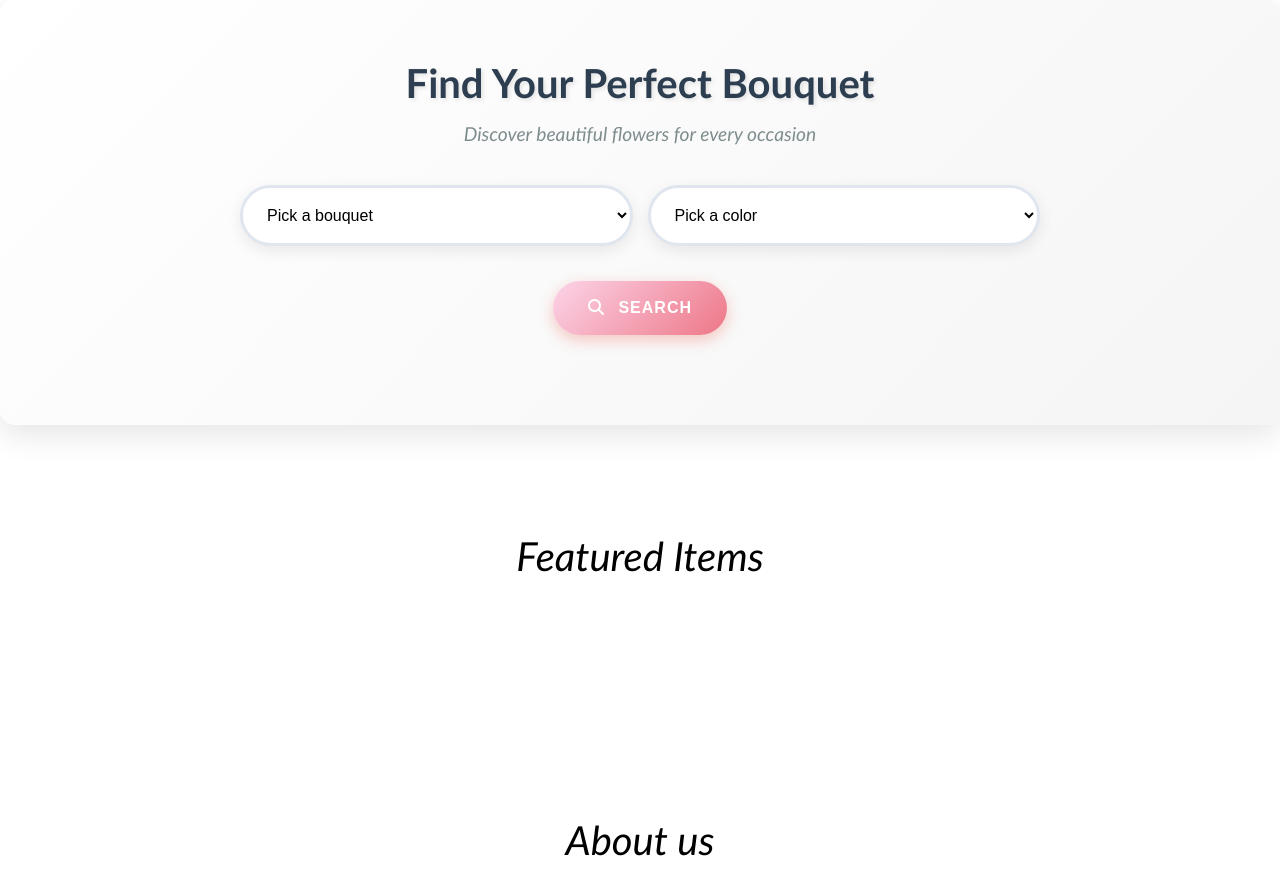
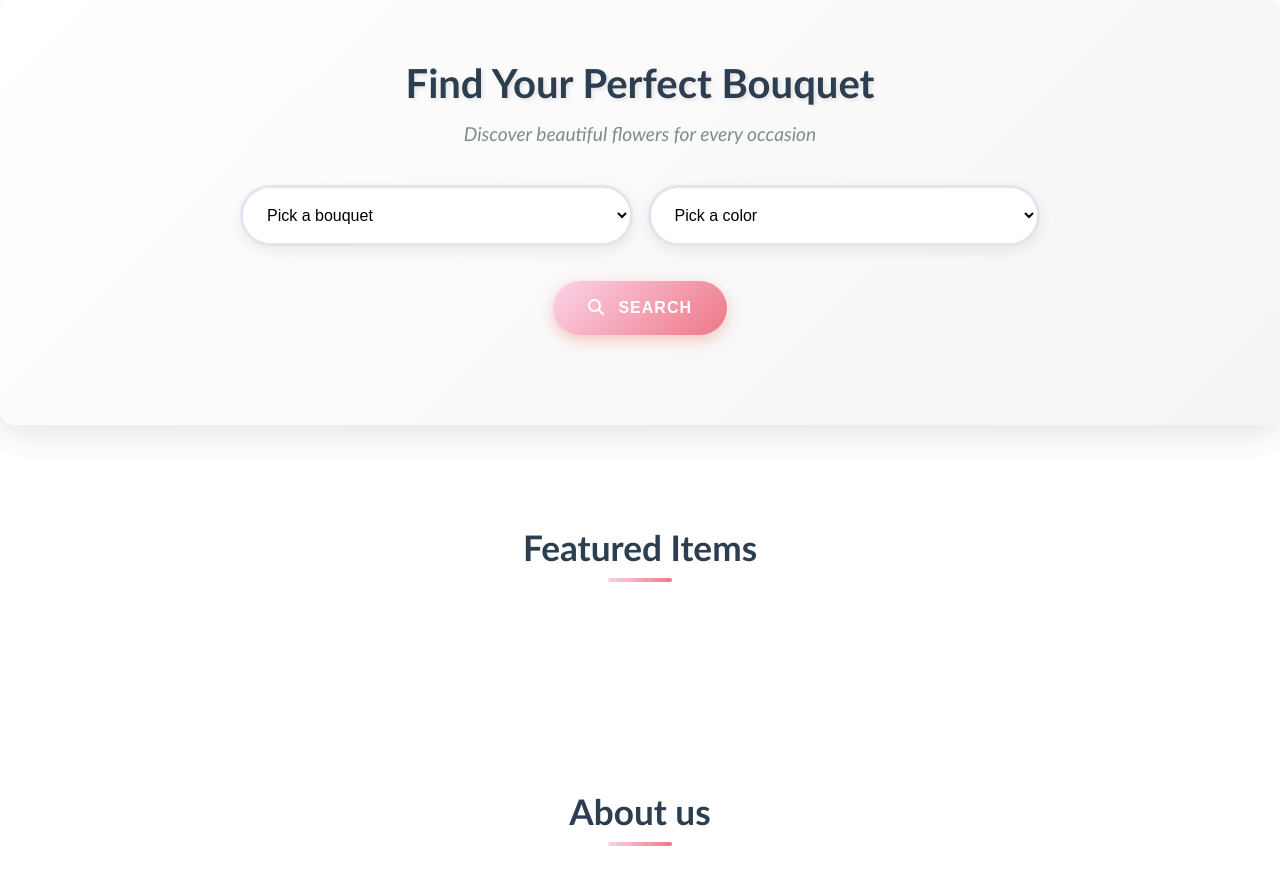
Before and after one commit to Sanduni204/mer-florist-website, a PHP site: page /mer_ecommerce/1home.php in a window 1280 px wide. Shown: the part 669-1554 px from the top of the page. Run offline with PHP 8.4, Linux system fonts and the light colour scheme; data that the repository does not hold is empty.

Commit message:
Fix:topic errors in home page

```diff
--- a/1style.css
+++ b/1style.css
@@ -879,31 +893,47 @@
 }
 .sub{
     text-align: center;
-    padding-top: 30px;
-    padding-bottom: 30px;
-    font-size: 40px;
-    font-style: italic;
+    margin: 24px 0 12px;
+    padding: 0;
+    font-size: clamp(1.6rem, 1.2rem + 1.5vw, 2.2rem);
+    font-style: normal;
     font-variant: unset;
     font-family: 'Gill Sans', 'Gill Sans MT', Calibri, 'Trebuchet MS', sans-serif;
-    font-weight: 100;
-    color: #000000;
-    height: 100px;
-    width: 100%;
+    font-weight: 600;
+    line-height: 1.2;
+    color: #2c3e50;
+}
+.sub::after {
+    content: "";
+    display: block;
+    width: 64px;
+    height: 4px;
+    margin: 10px auto 0;
+    border-radius: 2px;
+    background: linear-gradient(135deg, #fcd4e8 0%, #ed7787 100%);
 }
 .sub1{
-    text-align: left;
-    padding-top: 30px;
-    padding-bottom: 30px;
-    padding-left: 30px;
-    font-size: 30px;
-    font-style: italic;
-    font-variant:unset;
+    /* Match .sub (Featured Items) styling exactly */
+    text-align: center;
+    margin: 24px 0 12px;
+    padding: 0;
+    font-size: clamp(1.6rem, 1.2rem + 1.5vw, 2.2rem);
+    font-style: normal;
+    font-variant: unset;
     font-family: 'Gill Sans', 'Gill Sans MT', Calibri, 'Trebuchet MS', sans-serif;
-    font-weight: 100;
-    color: #1a251f;
-
-    height: 100px;
-    width: 100%;
+    font-weight: 600;
+    line-height: 1.2;
+    color: #2c3e50;
+}
+
+.sub1::after {
+    content: "";
+    display: block;
+    width: 64px;
+    height: 4px;
+    margin: 10px auto 0; /* center underline like .sub */
+    border-radius: 2px;
+    background: linear-gradient(135deg, #fcd4e8 0%, #ed7787 100%);
 }
 
 @media screen and (max-width: 480px) {
```
Also changed, not shown: other parts of 1style.css (+22 -10 lines).
